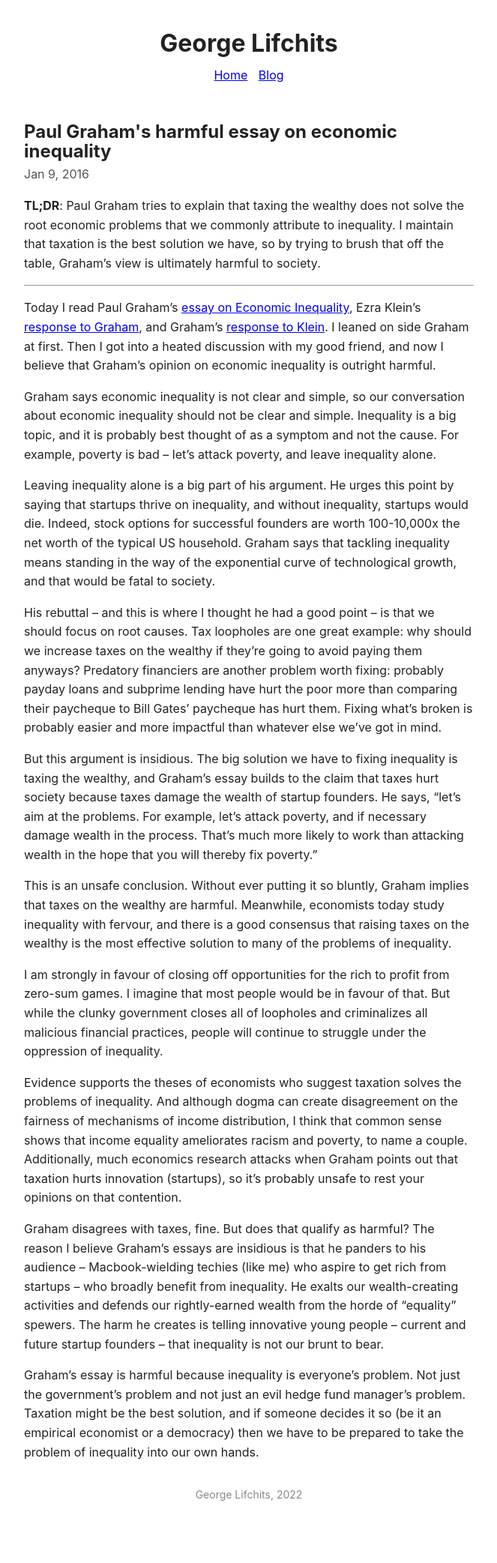
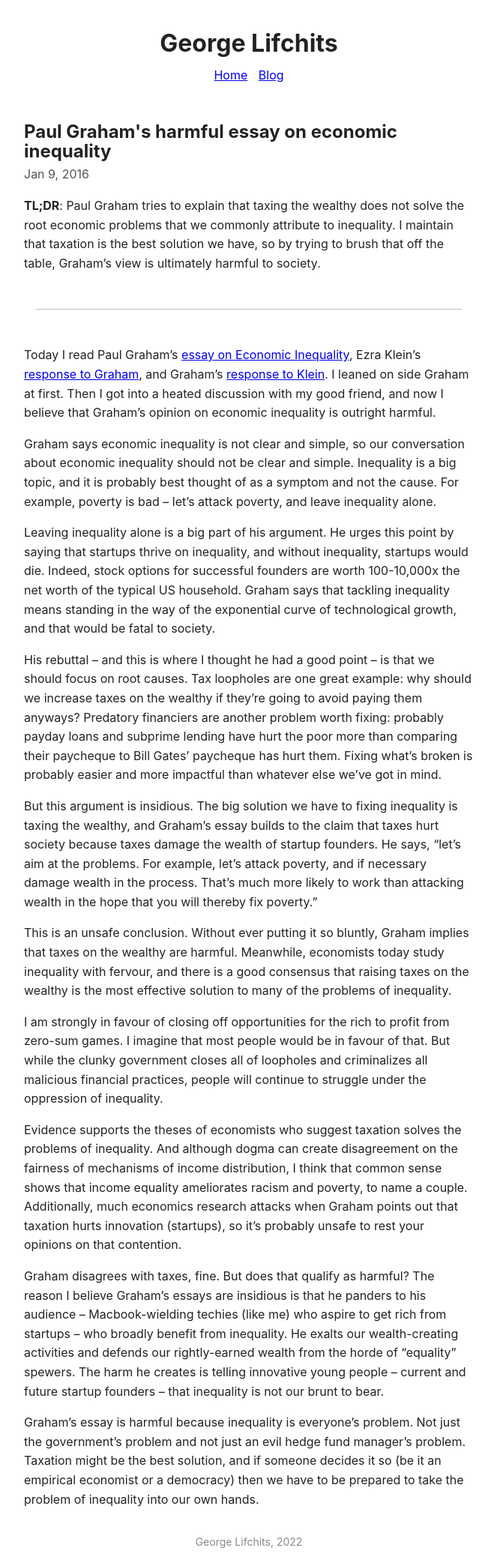
Before and after one commit to glifchits/glifchits.github.io, a Jekyll site: the page built from _posts/2016-01-09-paul-graham-s-harmful-essay-on-economic-inequality.markdown, in a window 1280 px wide. Shown: the whole page at 75% size, without its empty margins (308-971 px from the left). Built offline with Jekyll 4.4.1, drawn with Linux system fonts in a browser that asks for light colours; before the commit the page ends 2022 px from its top, so only the background shows below that.

Commit message:
style hr

```diff
--- a/_includes/main.css
+++ b/_includes/main.css
@@ -97,3 +97,11 @@ blockquote {
 .footnotes {
   word-wrap: break-word;
 }
+
+hr {
+  border: none;
+  height: 1px;
+  color: #bdbdbd;
+  background-color: #bdbdbd;
+  margin: 3em 1em;
+}
```
